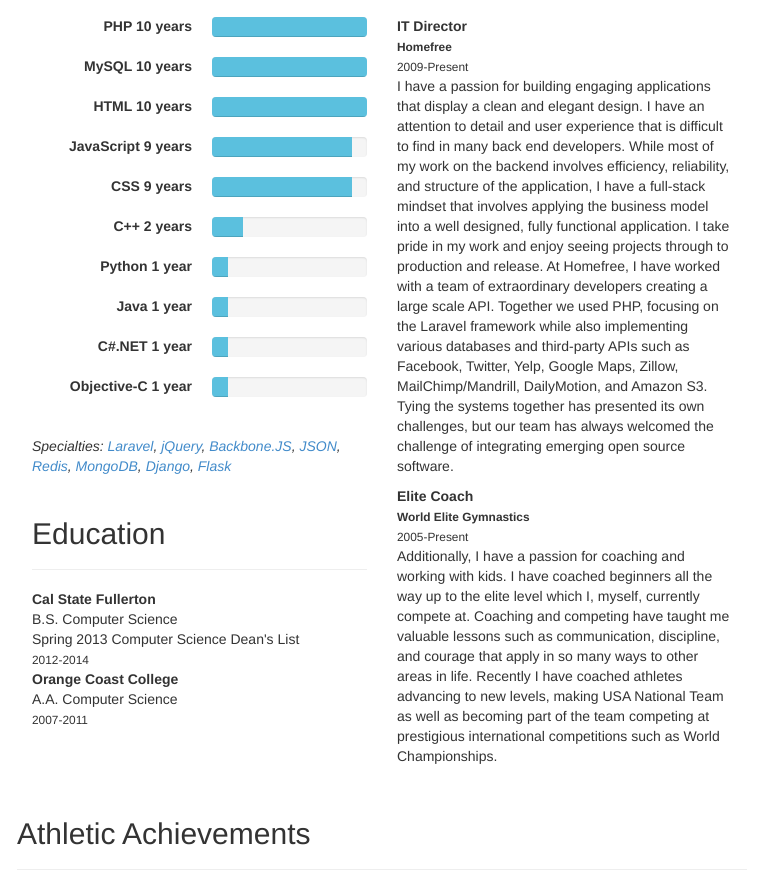
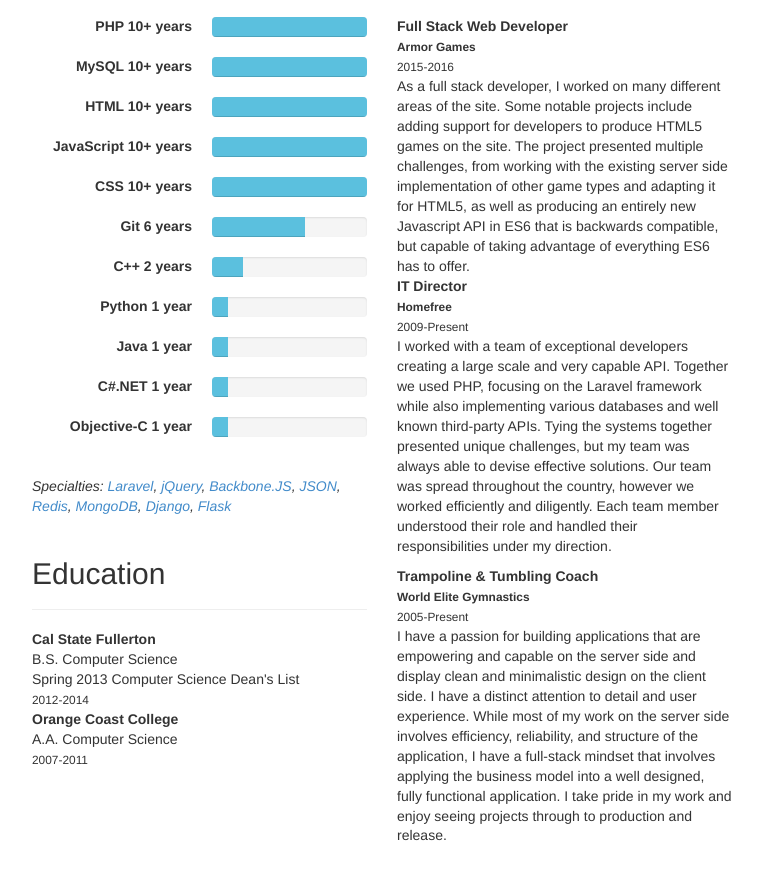
Before and after one commit to AustinW/resume, a plain HTML site: page index.html in a window 1280 px wide. Shown: the part 1688-2561 px from the top of the page, without its empty margins (258-1018 px from the left). Drawn offline with Linux system fonts and the light colour scheme.

Commit message:
Updated with new descriptions and athletic additions

```diff
--- a/index.html
+++ b/index.html
@@ -73,7 +73,7 @@
 
     <div class="row ">
       <div class="page-header">
-        <h1>About Me</h1>
+        <h1 id="about-me">About Me</h1>
       </div>
       <p>
         I am currently a senior student at California State University, Fullerton studying Computer Science.
@@ -93,7 +93,7 @@
 
     <div class="row">
       <div class="page-header">
-        <h2>Portfolio</h2>
+        <h2 id="portfolio">Portfolio</h2>
       </div>
 
       <div class="col-lg-6 col-md-6 col-sm-6">
@@ -203,48 +203,56 @@
     <div class="row">
       <div class="col-lg-6 col-md-6 col-sm-6">
         <div class="page-header">
-          <h2>Skills</h2>
+          <h2 id="skills">Skills</h2>
         </div>
 
         <dl class="dl-horizontal">
-          <dt>PHP 10 years</dt>
+          <dt>PHP 10+ years</dt>
           <dd>
             <div class="progress">
               <div class="progress-bar progress-bar-info" role="progressbar" aria-valuenow="100" aria-valuemin="0" aria-valuemax="100" style="width: 100%">
-                <span class="sr-only">10 Years</span>
+                <span class="sr-only">10+ Years</span>
               </div>
             </div>
           </dd>
-          <dt>MySQL 10 years</dt>
+          <dt>MySQL 10+ years</dt>
           <dd>
             <div class="progress">
               <div class="progress-bar progress-bar-info" role="progressbar" aria-valuenow="100" aria-valuemin="0" aria-valuemax="100" style="width: 100%">
-                <span class="sr-only">10 Years</span>
+                <span class="sr-only">10+ Years</span>
               </div>
             </div>
           </dd>
-          <dt>HTML 10 years</dt>
+          <dt>HTML 10+ years</dt>
           <dd>
             <div class="progress">
               <div class="progress-bar progress-bar-info" role="progressbar" aria-valuenow="100" aria-valuemin="0" aria-valuemax="100" style="width: 100%">
-                <span class="sr-only">10 Years</span>
+                <span class="sr-only">10+ Years</span>
               </div>
             </div>
           </dd>
 
-          <dt>JavaScript 9 years</dt>
+          <dt>JavaScript 10+ years</dt>
           <dd>
             <div class="progress">
-              <div class="progress-bar progress-bar-info" role="progressbar" aria-valuenow="90" aria-valuemin="0" aria-valuemax="100" style="width: 90%">
-                <span class="sr-only">9 Years</span>
+              <div class="progress-bar progress-bar-info" role="progressbar" aria-valuenow="100" aria-valuemin="0" aria-valuemax="100" style="width: 100%">
+                <span class="sr-only">10+ Years</span>
               </div>
             </div>
           </dd>
-          <dt>CSS 9 years</dt>
+          <dt>CSS 10+ years</dt>
           <dd>
             <div class="progress">
-              <div class="progress-bar progress-bar-info" role="progressbar" aria-valuenow="90" aria-valuemin="0" aria-valuemax="100" style="width: 90%">
-                <span class="sr-only">9 Years</span>
+              <div class="progress-bar progress-bar-info" role="progressbar" aria-valuenow="100" aria-valuemin="0" aria-valuemax="100" style="width: 100%">
+                <span class="sr-only">10+ Years</span>
+              </div>
+            </div>
+          </dd>
+          <dt>Git 6 years</dt>
+          <dd>
+            <div class="progress">
+              <div class="progress-bar progress-bar-info" role="progressbar" aria-valuenow="60" aria-valuemin="0" aria-valuemax="100" style="width: 60%">
+                <span class="sr-only">6 Years</span>
               </div>
             </div>
           </dd>
@@ -303,7 +311,7 @@
         </em>
 
         <div class="page-header">
-          <h2>Education</h2>
+          <h2 id="education">Education</h2>
         </div>
 
         <ul class="list-unstyled">
@@ -324,39 +332,32 @@
       <div class="col-lg-6 col-md-6 col-sm-6">
 
         <div class="page-header">
-          <h2>Work Experience</h2>
+          <h2 id="work-experience">Work Experience</h2>
         </div>
 
         <ul class="list-unstyled">
+          <li>
+            <strong>Full Stack Web Developer</strong><br />
+            <small><strong>Armor Games</strong></small><br />
+            <small>2015-2016</small>
+            <p>
+                As a full stack developer, I worked on many different areas of the site. Some notable projects include adding support for developers to produce HTML5 games on the site. The project presented multiple challenges, from working with the existing server side implementation of other game types and adapting it for HTML5, as well as producing an entirely new Javascript API in ES6 that is backwards compatible, but capable of taking advantage of everything ES6 has to offer.
+            </p>
+          </li>
           <li>
             <strong>IT Director</strong><br />
             <small><strong>Homefree</strong></small><br />
             <small>2009-Present</small>
             <p>
-              I have a passion for building engaging applications that display a clean and elegant design.
-              I have an attention to detail and user experience that is difficult to find in many back end
-              developers. While most of my work on the backend involves efficiency, reliability, and structure
-              of the application, I have a full-stack mindset that involves applying the business model into a
-              well designed, fully functional application. I take pride in my work and enjoy seeing projects
-              through to production and release. At Homefree, I have worked with a team of extraordinary
-              developers creating a large scale API. Together we used PHP, focusing on the Laravel framework
-              while also implementing various databases and third-party APIs such as Facebook, Twitter, Yelp,
-              Google Maps, Zillow, MailChimp/Mandrill, DailyMotion, and Amazon S3. Tying the systems together
-              has presented its own challenges, but our team has always welcomed the challenge of integrating
-              emerging open source software.
+              I worked with a team of exceptional developers creating a large scale and very capable API. Together we used PHP, focusing on the Laravel framework while also implementing various databases and well known third-party APIs. Tying the systems together presented unique challenges, but my team was always able to devise effective solutions. Our team was spread throughout the country, however we worked efficiently and diligently. Each team member understood their role and handled their responsibilities under my direction.
             </p>
           </li>
           <li style="margin-top:10px">
-            <strong>Elite Coach</strong><br />
+            <strong>Trampoline &amp; Tumbling Coach</strong><br />
             <small><strong>World Elite Gymnastics</strong></small><br />
             <small>2005-Present</small>
             <p>
-              Additionally, I have a passion for coaching and working with kids. I have coached beginners all
-              the way up to the elite level which I, myself, currently compete at. Coaching and competing have
-              taught me valuable lessons such as communication, discipline, and courage that apply in so many
-              ways to other areas in life. Recently I have coached athletes advancing to new levels, making
-              USA National Team as well as becoming part of the team competing at prestigious international
-              competitions such as World Championships.
+              I have a passion for building applications that are empowering and capable on the server side and display clean and minimalistic design on the client side. I have a distinct attention to detail and user experience. While most of my work on the server side involves efficiency, reliability, and structure of the application, I have a full-stack mindset that involves applying the business model into a well designed, fully functional application. I take pride in my work and enjoy seeing projects through to production and release.
             </p>
           </li>
         </ul>
@@ -365,13 +366,17 @@
     </div>
 
     <div class="row">
-      <div class="page-header"><h2>Athletic Achievements</h2></div>
+      <div class="page-header">
+          <h2 id="athletic-achievements">Athletic Achievements</h2>
+      </div>
 
       <div class="col-lg-6 col-md-6 col-sm-8">
 
         <h4><i class="icon-trophy"></i> Accolades</h4>
 
         <ul>
+          <li><i class="icon-circle text-gold"></i> 2015 World Championships Gold Medal and 2x World Records</li>
+          <li><i class="icon-circle text-silver"></i> 2015 World Championships Team Silver</li>
           <li><i class="icon-circle text-silver"></i> 2014 World Championships Silver Medal and 2x World Records</li>
           <li><i class="icon-circle text-gold"></i> 2013 World Championships Team Gold</li>
           <li><i class="icon-circle text-gold"></i> 2013 Stars and Stripes Cup gold medalist and Personal Best and Unofficial World Record total score</li>
@@ -391,6 +396,9 @@
         <h4><i class="icon-film"></i> Videos</h4>
 
         <ul>
+          <li><a href="https://www.youtube.com/watch?v=ybfG83vd7VU">2015 World Championships Double Mini Finals 2</a><!-- 2015-11-28 --><br /></li>
+          <li><a href="https://www.youtube.com/watch?v=68VSs7WKEoI">2015 World Championships Double Mini Finals 1</a><!-- 2015-11-28 --><br /></li>
+          <li><a href="https://www.youtube.com/watch?v=DGXympoGrP0">2015 World Championships Double Mini Team Finals</a><!-- 2015-11-27 --><br /></li>
           <li><a href="https://www.youtube.com/watch?v=OEj0WdU2uJA">2014 Official World Record</a><!-- 2014-05-25 --><br /></li>
           <li><a href="https://www.facebook.com/photo.php?v=10202611852712088">2014 Unofficial World Record</a><!-- 2014-05-25 --><br /></li>
           <li><a href="http://www.youtube.com/watch?v=HqyPZecr0UM">2013 World Championships Team Final Gold</a><!-- 2013-11-8 --><br /></li>
@@ -398,8 +406,8 @@
           <li><a href="http://www.youtube.com/watch?v=mUD5HOC4lhc">2012 National Championships Double Mini Finals 1</a><!-- 2012-07-07 --><br /></li>
           <li><a href="http://www.youtube.com/watch?v=9V82v1IP7M8">2012 National Championships Double Mini 2</a><!-- 2012-07-06 --><br /></li>
           <li><a href="http://www.youtube.com/watch?v=2-6aa0s2oYY">2012 National Championships Double Mini 1</a><!-- 2012-07-06 --><br /></li>
-          <li><a href="http://www.youtube.com/watch?v=2MyPu4v7XDY">2012 Elite Challenge Double Mini Finals #2</a><!-- 2012-03-31 --><br /></li>
-          <li><a href="http://www.youtube.com/watch?v=Cf_mZOQtbLA">2012 Elite Challenge Double Mini Finals #1</a><!-- 2012-03-31 --><br /></li>
+          <li><a href="http://www.youtube.com/watch?v=2MyPu4v7XDY">2012 Elite Challenge Double Mini Finals 2</a><!-- 2012-03-31 --><br /></li>
+          <li><a href="http://www.youtube.com/watch?v=Cf_mZOQtbLA">2012 Elite Challenge Double Mini Finals 1</a><!-- 2012-03-31 --><br /></li>
           <li><a href="http://www.youtube.com/watch?v=qPHisnrsT30">2012 Elite Challenge Trampoline Finals</a><!-- 2012-03-31 --><br /></li>
           <li><a href="http://www.youtube.com/watch?v=3vilzJMMIk4">2012 Elite Challenge Trampoline Compulsory</a><!-- 2012-03-30 --><br /></li>
           <li><a href="http://www.youtube.com/watch?v=CAYBf3Mzk-A">2012 Elite Challenge Trampoline Optional</a><!-- 2012-03-30 --><br /></li>
```
Also changed, not shown: deploy.yml (added, +22 -0 lines), 1 other file.
